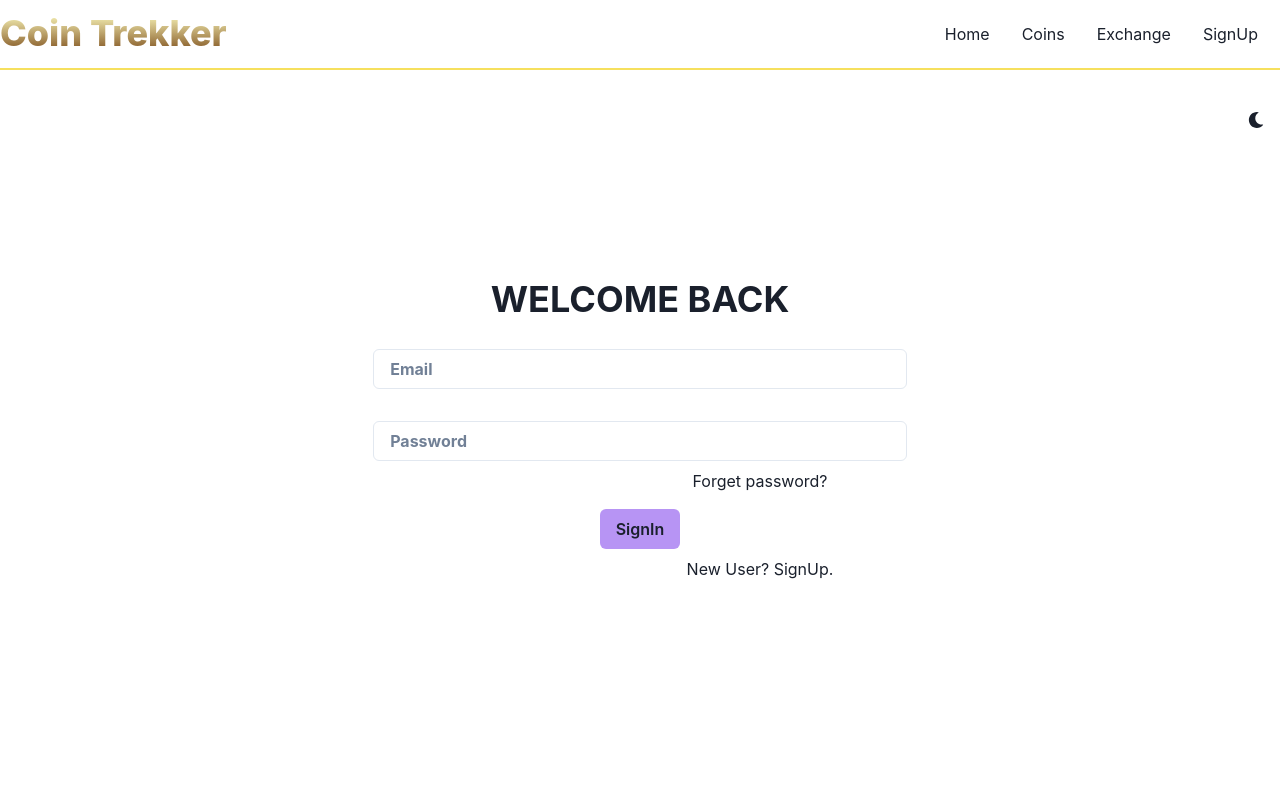
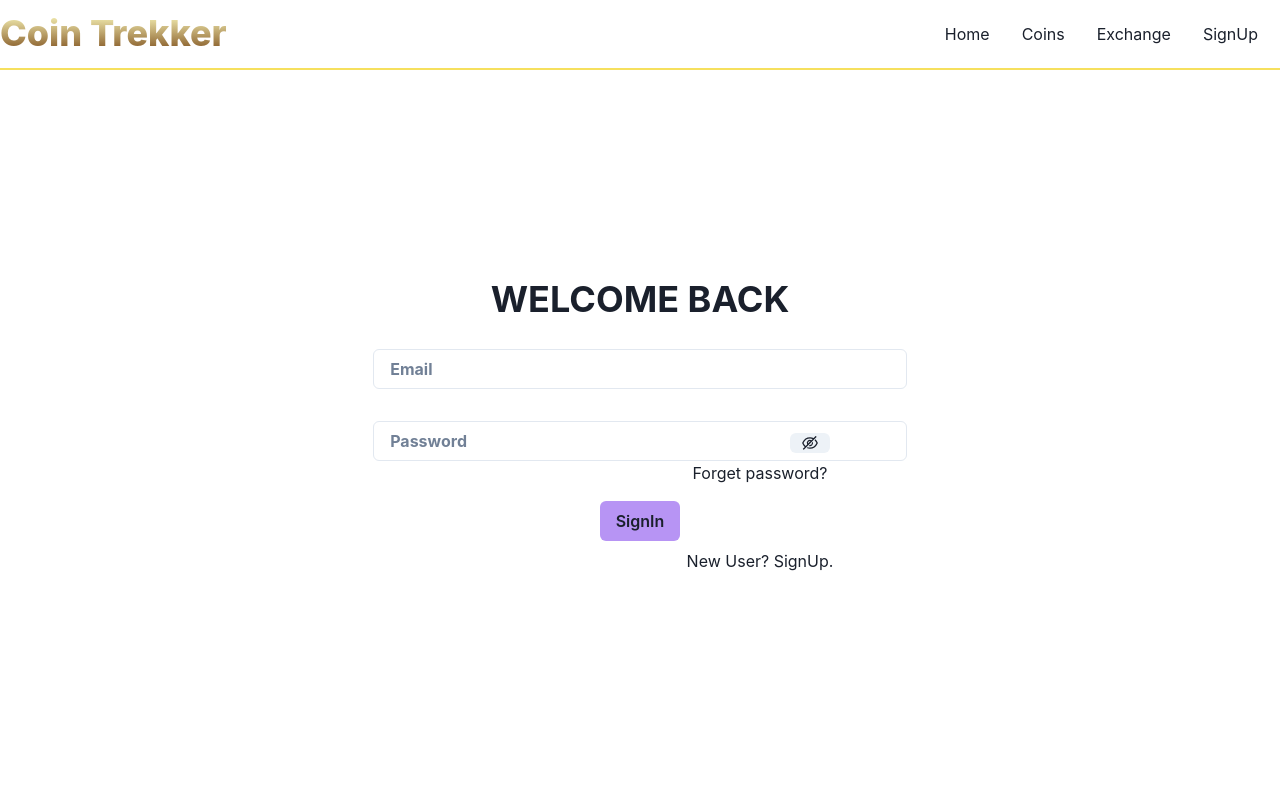
Before and after one commit to sagar1862000/CryptoTrekker, a React (Create React App) app: page /SignIn in a window 1280 px wide. Shown: the top 800 px of the page. Built offline with nearby package versions, Linux system fonts and the light colour scheme; no server answers.

Commit message:
Your commit message here

```diff
--- a/public/index.html
+++ b/public/index.html
@@ -2,46 +2,9 @@
 <html lang="en">
   <head>
     <meta charset="utf-8" />
-    <link rel="icon" href="%PUBLIC_URL%/favicon.ico" />
-    <meta name="viewport" content="width=device-width, initial-scale=1" />
-    <meta name="theme-color" content="#000000" />
-    <meta
-      name="description"
-      content="Web site created using create-react-app"
-    />
-    <link rel="apple-touch-icon" href="%PUBLIC_URL%/logo192.png" />
-    <!--
-      manifest.json provides metadata used when your web app is installed on a
-      user's mobile device or desktop. See https://developers.google.com/web/fundamentals/web-app-manifest/
-    -->
-    <link rel="preconnect" href="https://fonts.googleapis.com">
-<link rel="preconnect" href="https://fonts.gstatic.com" crossorigin>
-<link href="https://fonts.googleapis.com/css2?family=Bebas+Neue&family=Roboto:ital,wght@1,100&display=swap" rel="stylesheet">
-
-    <link rel="manifest" href="%PUBLIC_URL%/manifest.json" />
-    <!--
-      Notice the use of %PUBLIC_URL% in the tags above.
-      It will be replaced with the URL of the `public` folder during the build.
-      Only files inside the `public` folder can be referenced from the HTML.
-
-      Unlike "/favicon.ico" or "favicon.ico", "%PUBLIC_URL%/favicon.ico" will
-      work correctly both with client-side routing and a non-root public URL.
-      Learn how to configure a non-root public URL by running `npm run build`.
-    -->
-    <title>React App</title>
+    <title>CryptoTrekker</title>
   </head>
   <body>
-    <noscript>You need to enable JavaScript to run this app.</noscript>
     <div id="root"></div>
-    <!--
-      This HTML file is a template.
-      If you open it directly in the browser, you will see an empty page.
-
-      You can add webfonts, meta tags, or analytics to this file.
-      The build step will place the bundled scripts into the <body> tag.
-
-      To begin the development, run `npm start` or `yarn start`.
-      To create a production bundle, use `npm run build` or `yarn build`.
-    -->
   </body>
 </html>
--- a/src/ColorModeSwitcher.js
+++ b/src/ColorModeSwitcher.js
@@ -1,23 +1,25 @@
-import React from 'react';
-import { useColorMode, useColorModeValue, IconButton } from '@chakra-ui/react';
-import { FaMoon, FaSun } from 'react-icons/fa';
+// import React from 'react';
+// import { useColorMode, useColorModeValue, IconButton } from '@chakra-ui/react';
+// import { FaMoon, FaSun } from 'react-icons/fa';
 
-  const ColorModeSwitcher = props => {
-  const { toggleColorMode } = useColorMode();
-  const SwitchIcon = useColorModeValue(FaMoon, FaSun);
+//   const ColorModeSwitcher = props => {
+//   const { toggleColorMode } = useColorMode();
+//   const SwitchIcon = useColorModeValue(FaMoon, FaSun);
 
-  return (
-    <IconButton
-      variant="ghost"
-      color="current"
-      pos={'fixed'}
-      top={'100px'}
-      right={1}
-      onClick={toggleColorMode}
-      icon={<SwitchIcon />}
-      {...props}
-      zIndex={'overlay'}
-    />
-  );
-};
-export default ColorModeSwitcher ;
+//   // return (
+//   //   <IconButton
+//   //     variant="ghost"
+//   //     position={'relative'}
+//   //     height={'10px'}
+//   //     color="current"
+//   //     pos={'fixed'}
+//   //     top={'100px'}
+//   //     right={1}
+//   //     onClick={toggleColorMode}
+//   //     icon={<SwitchIcon />}
+//   //     {...props}
+//   //     zIndex={'overlay'}
+//   //   />
+//   // );
+// };
+// export default ColorModeSwitcher ;
--- a/src/Components/Header.jsx
+++ b/src/Components/Header.jsx
@@ -1,13 +1,30 @@
-import { Box, Button, Flex, HStack, Heading, Image, Spacer, Text, VStack } from '@chakra-ui/react';
-import React, { useEffect, useState } from 'react';
+import {
+  Box,
+  Spacer,
+  Text,
+  Flex,
+  Heading,
+  Drawer,
+  DrawerBody,
+  DrawerOverlay,
+  DrawerContent,
+  DrawerCloseButton,
+  Button,
+  useDisclosure,
+  VStack,
+  Img,
+} from '@chakra-ui/react';
+import React, { useEffect, useState, useRef } from 'react';
 import { app } from '../Config/Firebase';
 import { getAuth, onAuthStateChanged, signOut } from 'firebase/auth';
-import { Link } from 'react-router-dom';
-import yo from '../assets/signin.jpeg'
+import { Link, NavLink, useNavigate } from 'react-router-dom';
+import arrow from '../assets/arrow.svg';
 const auth = getAuth(app);
 const Header = () => {
   const [user, setUser] = useState(null);
-
+  const { isOpen, onOpen, onClose } = useDisclosure();
+  const buttonRef = useRef();
+  const navigate = new useNavigate();
   useEffect(() => {
     onAuthStateChanged(auth, user => {
       if (user) {
@@ -47,15 +64,41 @@ const Header = () => {
         </Text>
         <Text m={2} p={2}>
           {user ? (
-              <HStack >
-              <Button mt={-6} variant={'ghost'}  onClick={handleSignOut}>Sign Out</Button>
             <VStack>
-              <Image h={'20px'} w={'20px'} borderRadius={'full'} src={yo}/>
-              <Text as='b' >{user.displayName}</Text>
+              <Text as="b">{user.displayName}</Text>
+              <Button onClick={onOpen} ref={buttonRef} h={'15px'} w={'15px'}>
+                <Img
+                  style={{ filter: 'brightness(0) invert(1)' }}
+                  h={'15px'}
+                  w={'15px'}
+                  src={arrow}
+                  transform="rotate(90deg)"
+                />
+              </Button>
+              <Drawer
+                isOpen={isOpen}
+                onClose={onClose}
+                finalFocusRef={buttonRef}
+                initialFocusRef={buttonRef}
+              >
+                <DrawerOverlay />
+                <DrawerContent style={{ width: '30vw', height: '30vh' }}>
+                  <DrawerCloseButton />
+                  <DrawerBody>
+                    <VStack>
+                      <Button onClick={onClose} variant={'ghost'}>
+                        <Link to={'/Portfolio'}>Your PortFolio</Link>
+                      </Button>
+                      <Button variant={'ghost'} onClick={handleSignOut}>
+                        <Link to={'/Portfolio'}>SignOut</Link>
+                      </Button>
                     </VStack>
-              </HStack>
+                  </DrawerBody>
+                </DrawerContent>
+              </Drawer>
+            </VStack>
           ) : (
-              <a href="/SignUP">SignUp</a>
+            <NavLink to="/SignUP">SignUp</NavLink>
           )}
         </Text>
       </Flex>
--- a/src/Components/SignIn.jsx
+++ b/src/Components/SignIn.jsx
@@ -3,41 +3,50 @@ import {
   Button,
   Center,
   Container,
+  HStack,
   Heading,
   Input,
   Link,
   VStack,
 } from '@chakra-ui/react';
 import React, { useState } from 'react';
-import { NavLink,useNavigate } from 'react-router-dom';
-import {auth} from '../Config/Firebase'
-import { getAuth,signInWithEmailAndPassword } from 'firebase/auth';
+import { NavLink, useNavigate } from 'react-router-dom';
+import { auth } from '../Config/Firebase';
+import { signInWithEmailAndPassword } from 'firebase/auth';
+import { EyeInvisibleOutlined, EyeOutlined } from '@ant-design/icons';
 
 const SignIn = () => {
-    const [user,setUser]=useState({
-      Email:"",
-      Password:"",
+  const [user, setUser] = useState({
+    Email: '',
+    Password: '',
   });
-   const navigate=new useNavigate();
-   const HandleChange = async (event) => {
-   const name=event.target.name;
-   const value=event.target.value;
-   setUser({...user,[name]:value});
+  const [visible, setVisible] = useState(false);
+  const navigate = new useNavigate();
+  const HandleChange = async event => {
+    const name = event.target.name;
+    const value = event.target.value;
+    setUser({ ...user, [name]: value });
+  };
+  const toggleVisibilty = () => {
+    if (!visible) {
+      setVisible(true);
+    } else {
+      setVisible(false);
     }
+  };
 
   const UserSignIn = async () => {
-    try{
-    const {Email,Password}=user;
-    let rem=await signInWithEmailAndPassword(auth,Email,Password);
-    if(rem){
-      alert("SignIn SuccesFull");
+    try {
+      const { Email, Password } = user;
+      let rem = await signInWithEmailAndPassword(auth, Email, Password);
+      if (rem) {
+        alert('SignIn SuccesFull');
       }
       navigate('/');
-    }
-    catch(err){
+    } catch (err) {
       document.write(err);
     }
-  }
+  };
 
   return (
     <Center h={'100vh'} w={'full'}>
@@ -51,23 +60,43 @@ import { getAuth,signInWithEmailAndPassword } from 'firebase/auth';
               fontWeight={'bold'}
               color={'whiteAlpha.700'}
               placeholder="Email"
-                name='Email'
-                type='Email'
+              name="Email"
+              type="Email"
               value={user.Email}
               onChange={HandleChange}
             />
+
             <Input
               fontWeight={'bold'}
               color={'whiteAlpha.700'}
               placeholder="Password"
-                name='Password'
-                type='password'
+              name="Password"
+              type={visible ? 'text' : 'Password'}
               value={user.Password}
               onChange={HandleChange}
             />
-              <Link ml={60} mt={-6}>Forget password?</Link>
-             <Button type={'submit'} mt={-4} bg={'purple.300'} onClick={UserSignIn}>SignIn</Button>
-             <Box  ml={60} mt={-6}>
+            <Button
+              h={'20px'}
+              w={'20px'}
+              ml={'340px'}
+              mt={'-60px'}
+              onClick={toggleVisibilty}
+            >
+              {visible ? <EyeOutlined /> : <EyeInvisibleOutlined />}
+            </Button>
+
+            <Link ml={60} mt={-6}>
+              Forget password?
+            </Link>
+            <Button
+              type={'submit'}
+              mt={-4}
+              bg={'purple.300'}
+              onClick={UserSignIn}
+            >
+              SignIn
+            </Button>
+            <Box ml={60} mt={-6}>
               <NavLink to={'/SignUp'}>New User? SignUp.</NavLink>
             </Box>
           </VStack>
--- a/src/index.js
+++ b/src/index.js
@@ -1,17 +1,14 @@
-import { ColorModeScript,ChakraProvider,theme } from '@chakra-ui/react';
+import {ChakraProvider,theme } from '@chakra-ui/react';
 import React, { StrictMode } from 'react';
 import * as ReactDOM from 'react-dom/client';
 import App from './App';
-import  ColorModeSwitcher  from "./ColorModeSwitcher";
 
 const container = document.getElementById('root');
 const root = ReactDOM.createRoot(container);
 
 root.render(
   <StrictMode>
-    <ColorModeScript />
      <ChakraProvider theme={theme}>
-     <ColorModeSwitcher/>
       <App/>
      </ChakraProvider>
   </StrictMode>
```
Lines whose indentation alone changed are shown as unchanged.
